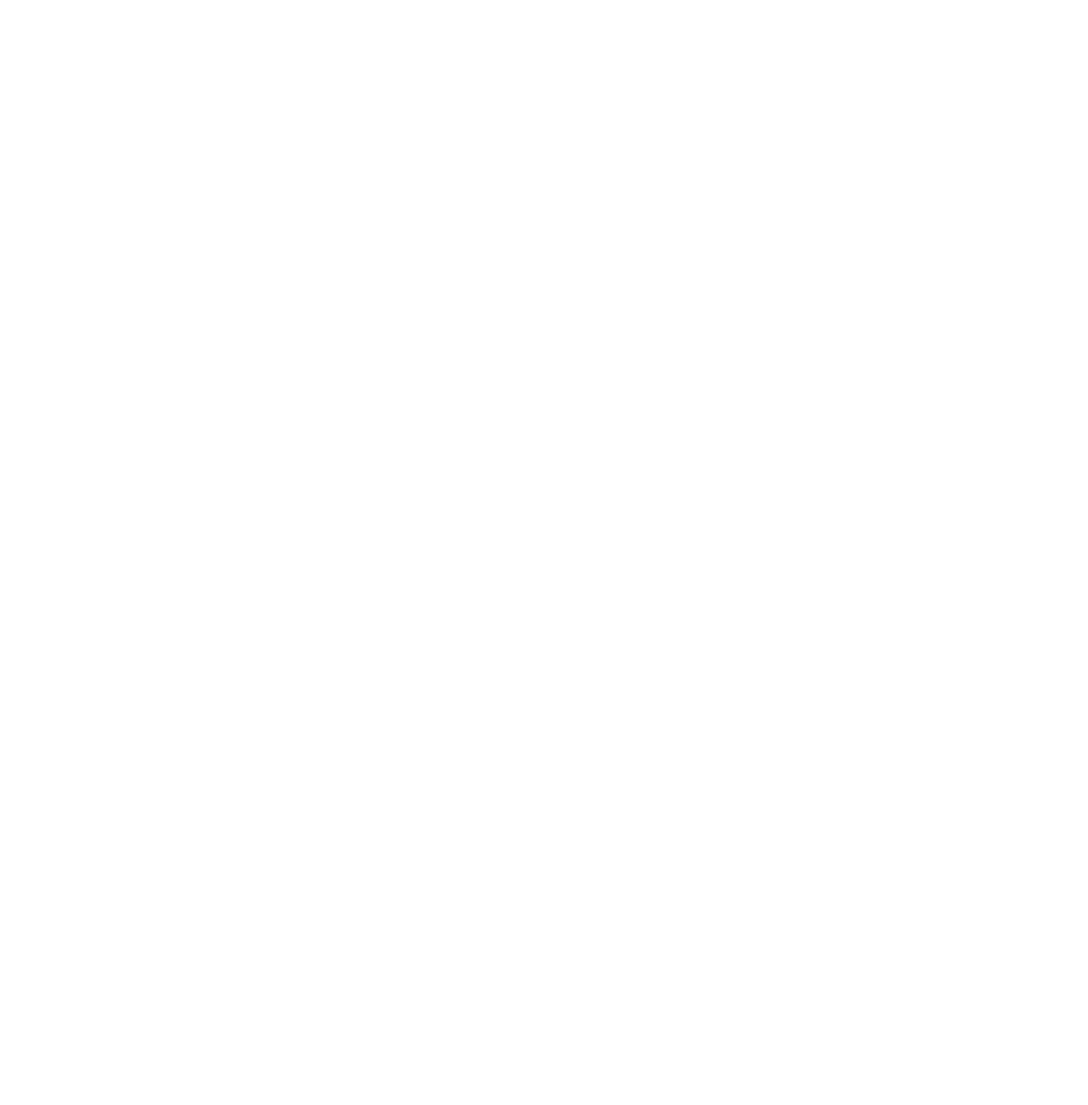
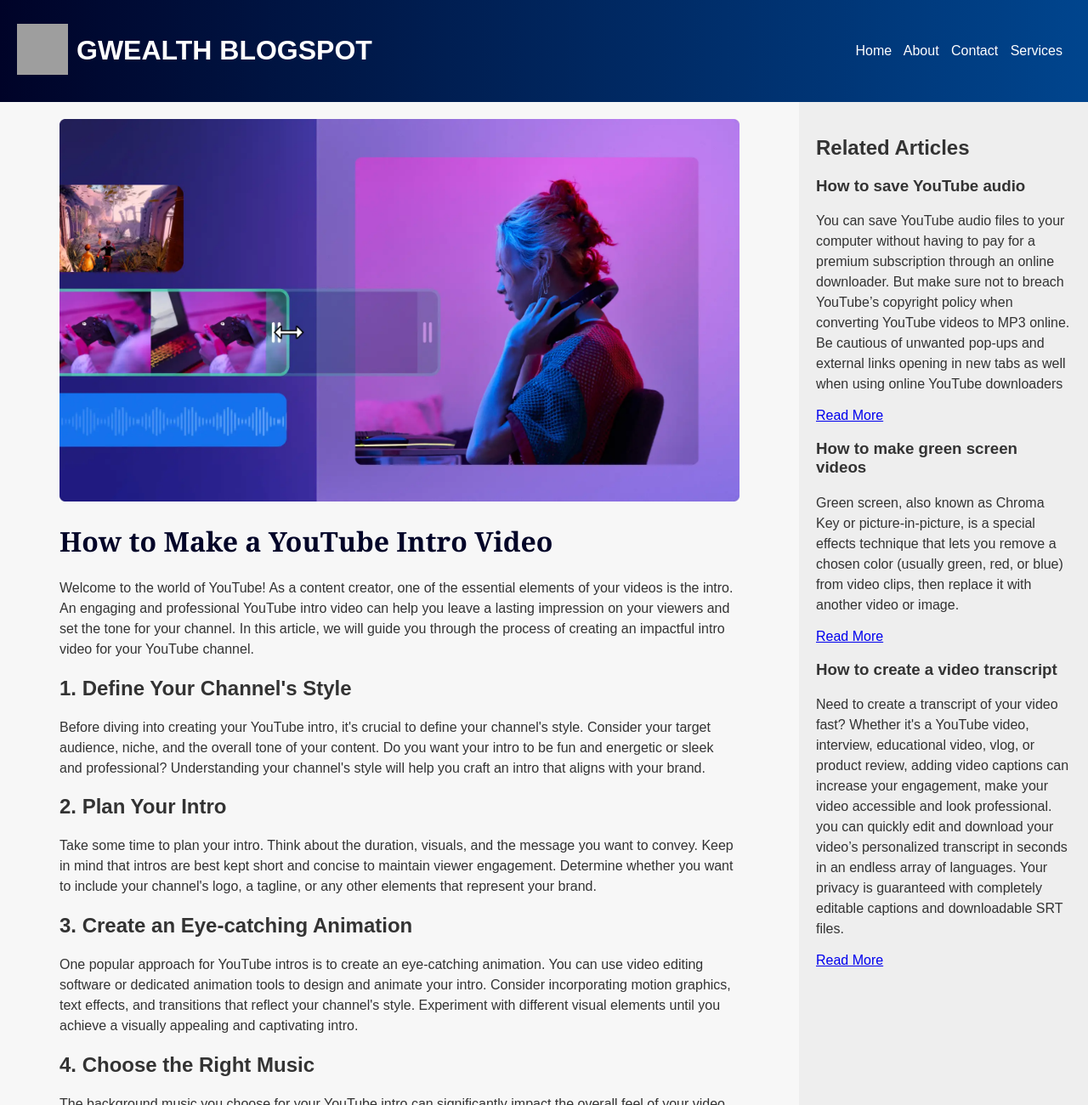
Before and after one commit to arinzeatusiuba/Lesson_three_Task_1_Arinze-Atusiuba, a website: page index.html in a window 1280 px wide. Shown: the top 1300 px of the page at 85% size. Before the commit the page ends 800 px from the top, so only its background shows below. Drawn offline with Linux system fonts and the light colour scheme; grey boxes are pictures that could not be loaded.

Commit message:
My Styled Blog

```diff
--- a/css/style.css
+++ b/css/style.css
@@ -1,53 +1,93 @@
-html, body, div, span, applet, object, iframe,
-h1, h2, h3, h4, h5, h6, p, blockquote, pre,
-a, abbr, acronym, address, big, cite, code,
-del, dfn, em, img, ins, kbd, q, s, samp,
-small, strike, strong, sub, sup, tt, var,
-b, u, i, center,
-dl, dt, dd, ol, ul, li,
-fieldset, form, label, legend,
-table, caption, tbody, tfoot, thead, tr, th, td,
-article, aside, canvas, details, embed,
-figure, figcaption, footer, header, hgroup,
-menu, nav, output, ruby, section, summary,
-time, mark, audio, video {
+body {
+    background-color: #f7f7f7;
+    color: #333;
     margin: 0;
     padding: 0;
-	border: 0;
-	font-size: 100%;
-	vertical-align: baseline;
+    font-family: Arial, sans-serif;
   }
 
-article, aside, details, figcaption, figure,
-footer, header, hgroup, menu, nav, section {
-	display: block;
+  .logo {
+    margin-right: 10px;
   }
 
-body {
-	line-height: 1;
-	width: 100%;
+  .logo img {
+    width: 60px;
+    height: 60px;
   }
 
-ol, ul {
-	list-style: none;
+
+  .house {
+    width: 100vh;
   }
 
-blockquote, q {
-	quotes: none;
+
+  .blog-name {
+    flex-grow: 1;
   }
 
-blockquote::before, blockquote::after,
-q::before, q::after {
-	content: '';
-	content: none;
+  header {
+   background-image:linear-gradient(to right, #000328, #00458e);
+    padding: 20px;
+    display: flex;
+    align-items: center;
+    z-index: 1;
   }
 
-table {
-	border-collapse: collapse;
-	border-spacing: 0;
+
+
+  nav a {
+    color:white;
+    text-decoration: none;
+    margin-right: 10px;
   }
 
-/* Do not write a css rule above here! Use the space below  */
+  nav a:hover {
+    color: #777;
+    background-color: whitesmoke;
+    border-radius: 5%;
+
+  }
+
+  .content {
+    width: 800px;
+    margin: auto;
+    padding: 20px;
+  }
+
+  h1 {
+    font-family: Arial, Helvetica, sans-serif;
+    color: white;
+  }
+
+  .topic h1 {
+   color:#020428;
+   font-family:Cambria, Cochin, Georgia, Times, 'Times New Roman', serif
+  }
 
 
-/* Write your css below here */
+  p {
+    font-size: 16px;
+    line-height: 1.5;
+  }
+
+  .sidebar {
+  width: 300px;
+  background-color: #eee;
+  padding: 20px;
+  font-family: "Arial", sans-serif;
+}
+
+  h2 {
+    color: #333;
+  }
+
+  footer {
+    background-color: #1f204c;
+    padding: 20px;
+    text-align: center;
+    color:white;
+  }
+
+  main {
+    display: flex;
+  }
--- a/index.html
+++ b/index.html
@@ -0,0 +1,173 @@
+<!DOCTYPE html>
+<html lang="en">
+    <head>
+        <meta charset="UTF-8" />
+        <meta name="viewport" content="width=device-width, initial-scale=1.0" />
+        <title>GWEALTH BLOGSPOT</title>
+        <link rel="stylesheet" href="./css/style.css" />
+    </head>
+    <body>
+        <header>
+            <div class="logo">
+                <img src="./image/20211027_221854.png" alt="Logo" />
+            </div>
+            <div class="blog-name">
+                <h1>GWEALTH BLOGSPOT</h1>
+            </div>
+            <nav>
+                <a href="#">Home</a>
+                <a href="#">About</a>
+                <a href="#">Contact</a>
+                <a href="#">Services</a>
+            </nav>
+        </header>
+        <main>
+            <div class="content">
+                <img src="./image/IMAGE 1.jpg" class="house" alt="Image" />
+
+                <div class="topic">
+                    <h1>How to Make a YouTube Intro Video</h1>
+                </div>
+
+                <p>
+                    Welcome to the world of YouTube! As a content creator, one
+                    of the essential elements of your videos is the intro. An
+                    engaging and professional YouTube intro video can help you
+                    leave a lasting impression on your viewers and set the tone
+                    for your channel. In this article, we will guide you through
+                    the process of creating an impactful intro video for your
+                    YouTube channel.
+                </p>
+
+                <h2>1. Define Your Channel's Style</h2>
+
+                <p>
+                    Before diving into creating your YouTube intro, it's crucial
+                    to define your channel's style. Consider your target
+                    audience, niche, and the overall tone of your content. Do
+                    you want your intro to be fun and energetic or sleek and
+                    professional? Understanding your channel's style will help
+                    you craft an intro that aligns with your brand.
+                </p>
+
+                <h2>2. Plan Your Intro</h2>
+
+                <p>
+                    Take some time to plan your intro. Think about the duration,
+                    visuals, and the message you want to convey. Keep in mind
+                    that intros are best kept short and concise to maintain
+                    viewer engagement. Determine whether you want to include
+                    your channel's logo, a tagline, or any other elements that
+                    represent your brand.
+                </p>
+
+                <h2>3. Create an Eye-catching Animation</h2>
+
+                <p>
+                    One popular approach for YouTube intros is to create an
+                    eye-catching animation. You can use video editing software
+                    or dedicated animation tools to design and animate your
+                    intro. Consider incorporating motion graphics, text effects,
+                    and transitions that reflect your channel's style.
+                    Experiment with different visual elements until you achieve
+                    a visually appealing and captivating intro.
+                </p>
+
+                <h2>4. Choose the Right Music</h2>
+
+                <p>
+                    The background music you choose for your YouTube intro can
+                    significantly impact the overall feel of your video. Select
+                    a music track that complements your channel's style and
+                    enhances the mood you want to convey. Ensure that you have
+                    the necessary rights or licenses to use the music to avoid
+                    copyright issues. You can find royalty-free music libraries
+                    or consider hiring a composer for a unique music piece.
+                </p>
+
+                <h2>5. Edit and Finalize Your Intro</h2>
+
+                <p>
+                    Once you have your visuals and music ready, it's time to
+                    edit and finalize your intro. Use video editing software to
+                    bring all the elements together and fine-tune the timing,
+                    transitions, and effects. Ensure that your intro is visually
+                    engaging, not overly complicated, and aligns with your
+                    channel's branding.
+                </p>
+
+                <h2>6. Add Your Intro to Your Videos</h2>
+
+                <p>
+                    With your YouTube intro video complete, it's time to
+                    incorporate it into your videos. Most video editing software
+                    allows you to add an intro as a separate clip at the
+                    beginning of your videos. Consider the placement and
+                    duration of your intro to maintain a smooth flow between
+                    your intro and the main content of your videos.
+                </p>
+
+                <p>
+                    Remember, your YouTube intro should captivate your viewers,
+                    but it shouldn't overshadow the main content of your videos.
+                    Find a balance that keeps your viewers engaged and
+                    interested in what's to come.
+                </p>
+
+                <p>
+                    Now that you have the necessary steps, go ahead and create
+                    an amazing YouTube intro video for your channel. Let your
+                    creativity shine, and remember to analyze the feedback from
+                    your audience to continuously improve your intros over time.
+                </p>
+                <a href="#">Back to top</a>
+            </div>
+
+            <aside class="sidebar">
+                <h2>Related Articles</h2>
+                <article>
+                    <h3>How to save YouTube audio</h3>
+                    <p>
+                        You can save YouTube audio files to your computer
+                        without having to pay for a premium subscription through
+                        an online downloader. But make sure not to breach
+                        YouTube’s copyright policy when converting YouTube
+                        videos to MP3 online. Be cautious of unwanted pop-ups
+                        and external links opening in new tabs as well when
+                        using online YouTube downloaders
+                    </p>
+                    <a href="#">Read More</a>
+                </article>
+                <article>
+                    <h3>How to make green screen videos</h3>
+                    <p>
+                        Green screen, also known as Chroma Key or
+                        picture-in-picture, is a special effects technique that
+                        lets you remove a chosen color (usually green, red, or
+                        blue) from video clips, then replace it with another
+                        video or image.
+                    </p>
+                    <a href="#">Read More</a>
+                </article>
+                <article>
+                    <h3>How to create a video transcript</h3>
+                    <p>
+                        Need to create a transcript of your video fast? Whether
+                        it's a YouTube video, interview, educational video,
+                        vlog, or product review, adding video captions can
+                        increase your engagement, make your video accessible and
+                        look professional. you can quickly edit and download
+                        your video’s personalized transcript in seconds in an
+                        endless array of languages. Your privacy is guaranteed
+                        with completely editable captions and downloadable SRT
+                        files.
+                    </p>
+                    <a href="#">Read More</a>
+                </article>
+            </aside>
+        </main>
+        <footer>
+            <p>@2023 GWEALTH BLOGSPOT. All rights reserved.</p>
+        </footer>
+    </body>
+</html>
```
Also changed, not shown: image/IMAGE 1.jpg (added), 2 other files. Lines whose indentation alone changed are shown as unchanged.
